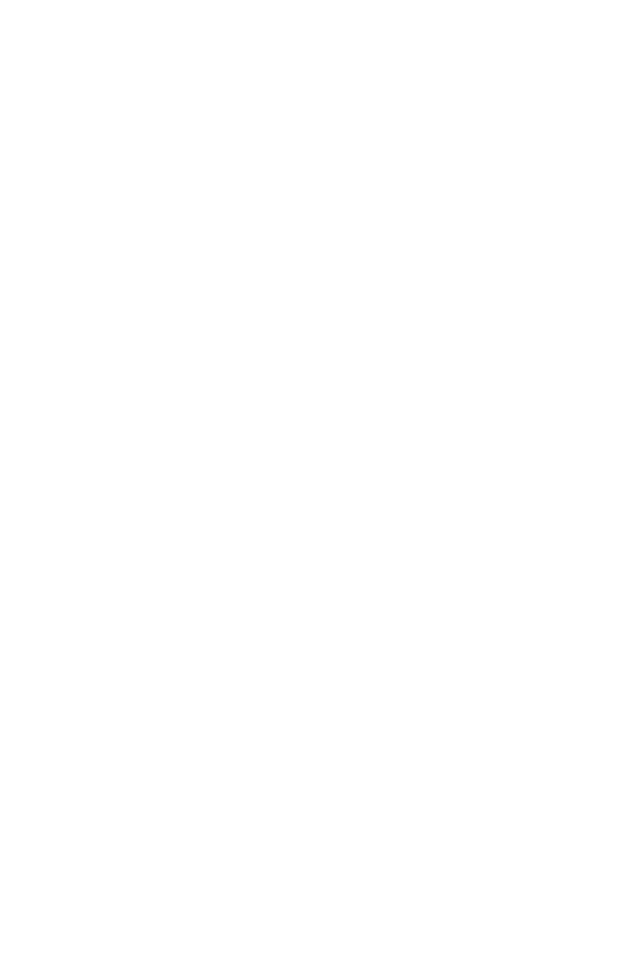
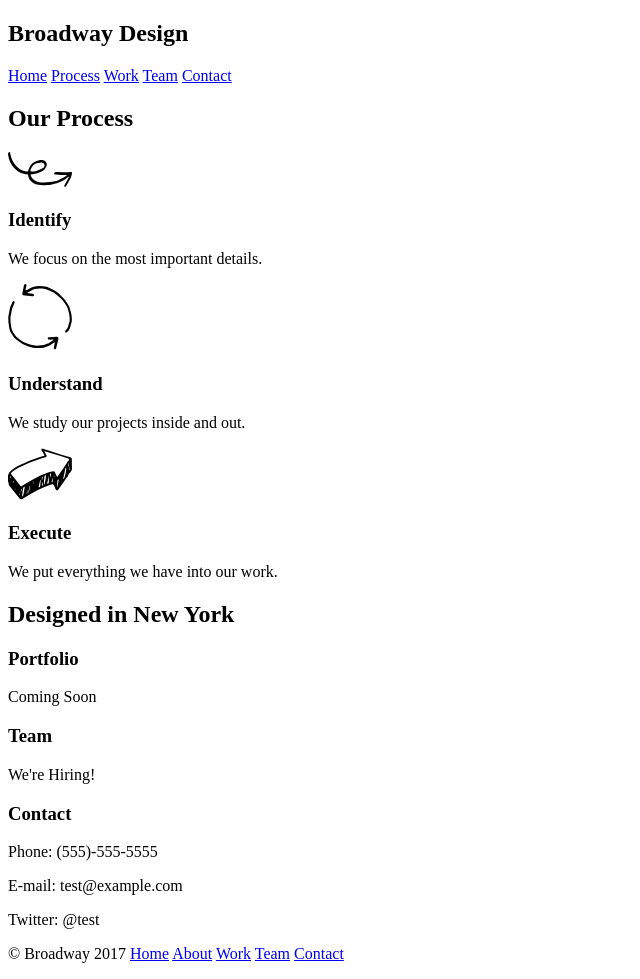
Before and after one commit to Nadiafa/broadway, a plain HTML site: page index.html in a window 1280 px wide. Shown: the whole page, without its empty margins (0-640 px from the left). Before the commit the page ends 800 px from the top, so only its background shows below. Drawn offline with Linux system fonts and the light colour scheme.

Commit message:
Add html code

```diff
--- a/index.html
+++ b/index.html
@@ -6,40 +6,40 @@
     <link rel="stylesheet" type="text/css" href="resources/css/index.css">
   </head>
   <body>
-
+    <nav >
+      <h1>Broadway Design</h1>
+      <a href="#">Home</a>
+      <a href="#">Process</a>
+      <a href="#">Work</a>
+      <a href="#">Team</a>
+      <a href="#">Contact</a>
+    </nav>
+    <h2>Our Process</h2>
+    <img src="resources/images/identify.svg" alt="identify icon">
+    <h3>Identify</h3>
+    <p>We focus on the most important details.</p>
+    <img src="resources/images/understand.svg" alt="understand icon">
+    <h3>Understand</h3>
+    <p>We study our projects inside and out.</p>
+    <img src="resources/images/execute.svg" alt="execute icon">
+    <h3>Execute</h3>
+    <p>We put everything we have into our work.</p>
+    <h2>Designed in New York</h2>
+    <h3>Portfolio</h3>
+    <p>Coming Soon</p>
+    <h3>Team</h3>
+    <p>We're Hiring!</p>
+    <h3>Contact</h3>
+    <p>Phone: (555)-555-5555</p>
+    <p>E-mail: test@example.com</p>
+    <p>Twitter: @test</p>
+    <nav>
+      <p>&copy; Broadway 2017
+      <a href="#">Home</a>
+      <a href="#">About</a>
+      <a href="#">Work</a>
+      <a href="#">Team</a>
+      <a href="#">Contact</a></p>
+    </nav>
   </body>
 </html>
-
-
-
-<!-- Broadway Design
-
-
-
-Our Process
-Identify
-We focus on the most important details.
-
-
-Understand
-We study our projects inside and out.
-
-
-Execute
-We put everything we have into our work.
-
-Designed in New York
-Portfolio
-Coming Soon
-
-Team
-We're Hiring!
-
-Contact
-Phone: (555)-555-5555
-
-E-mail: test@example.com
-
-Twitter: @test
-
-© Broadway 2017 Home About Work Team Contact -->
```
